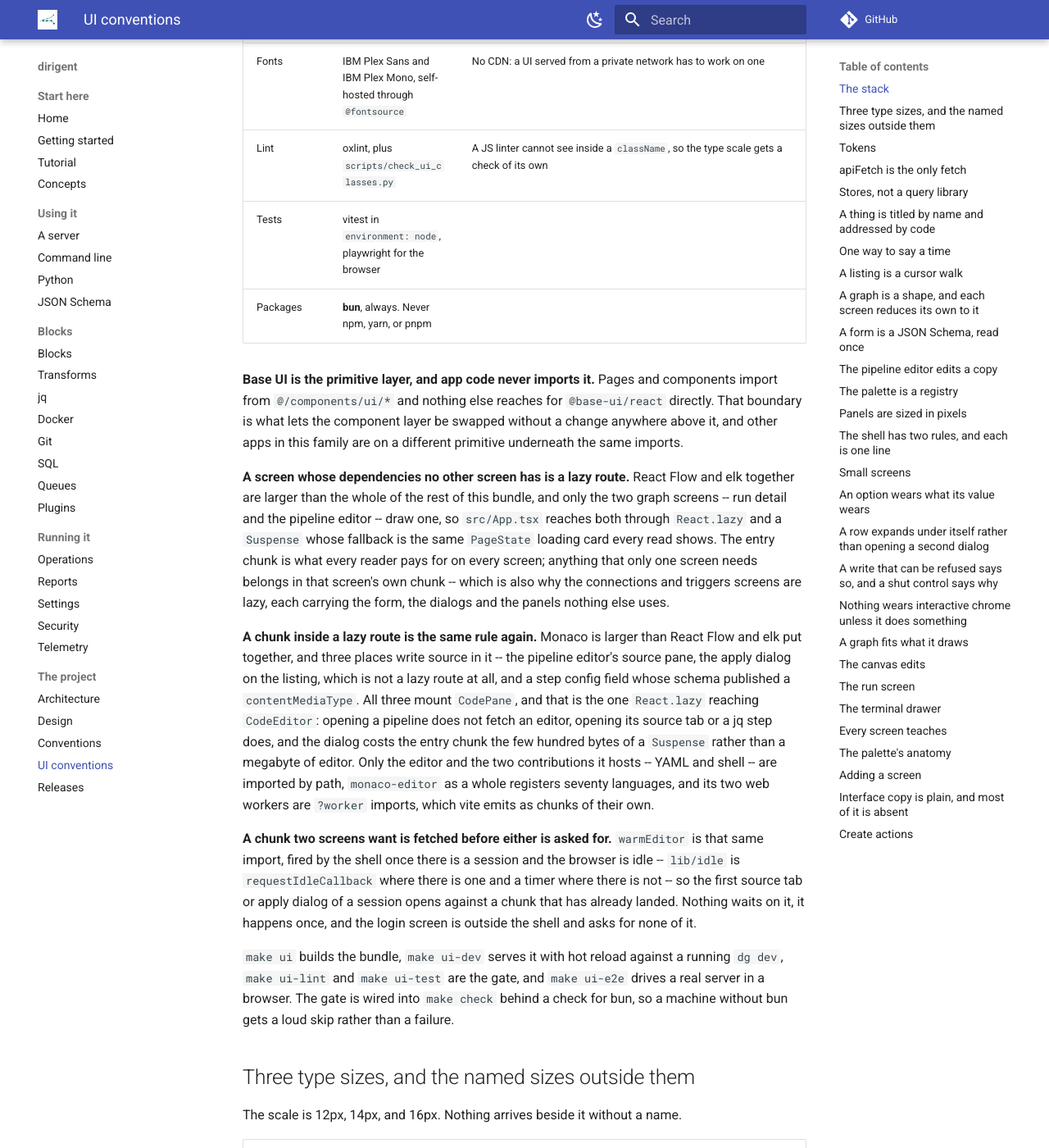
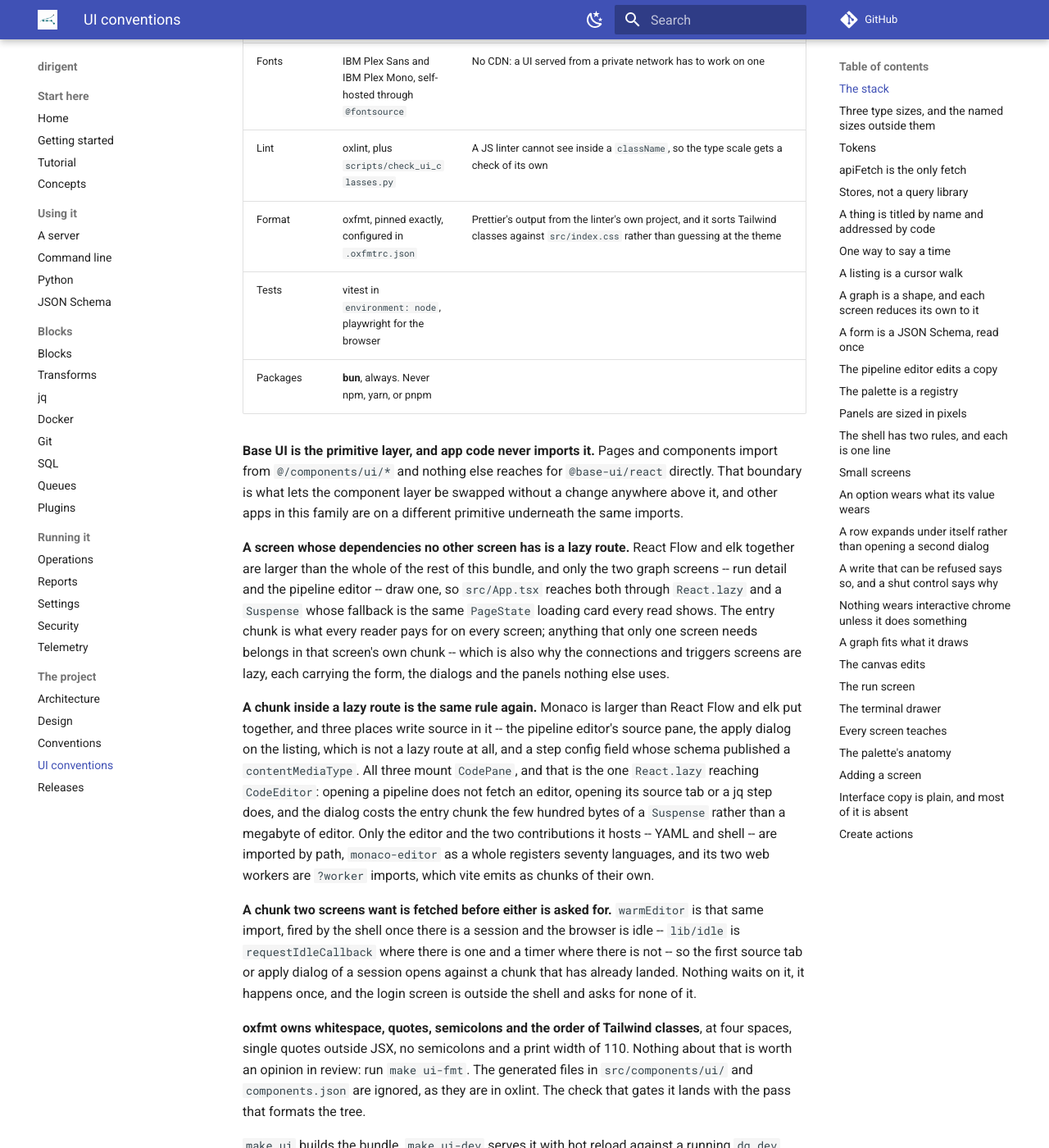
Before and after one commit to winterop-com/dirigent, an MkDocs documentation site: the page built from docs/ui-conventions.md, in a window 1280 px wide and 1400 px high, scrolled down 1318 px. Shown: the whole window at 82% size. Built offline with MkDocs 1.6.1 and Material for MkDocs 9.7.7, drawn with Linux system fonts in a browser that asks for light colours; comment, search, counter and statistics services are not loaded.

Commit message:
chore(ui): adopt oxfmt with the house style
The frontend had no formatter and the house style was convention only. oxfmt is
the oxc project's Prettier-compatible formatter, pinned exactly at 0.67.0 while
it is in beta.

.oxfmtrc.json writes down what the tree already does: four spaces, single quotes
outside JSX, double quotes inside it, no semicolons, trailing commas everywhere
Prettier would put them, and a print width of 110 -- the p99 line length of the
sources today, with what sits above it almost entirely unbreakable class strings.
Tailwind class sorting is on and reads src/index.css, so the v4 theme's own
utilities sort where they belong instead of being hoisted as unknown; cn and cva
are sorted too. Import sorting is off: it regroups imports across the blank lines
the files group by today.

src/components/ui and components.json are ignored, as they are in oxlint: shadcn
generates them and regenerates them.

make ui-fmt formats. The check is not in make ui-lint yet, because the tree is
not formatted yet -- the pass that formats 164 files brings the gate with it.

```diff
--- a/docs/ui-conventions.md
+++ b/docs/ui-conventions.md
@@ -24,6 +24,7 @@ and each one arrives as its own change. What follows is the frame every screen i
 | Mode | next-themes, `class` strategy | |
 | Fonts | IBM Plex Sans and IBM Plex Mono, self-hosted through `@fontsource` | No CDN: a UI served from a private network has to work on one |
 | Lint | oxlint, plus `scripts/check_ui_classes.py` | A JS linter cannot see inside a `className`, so the type scale gets a check of its own |
+| Format | oxfmt, pinned exactly, configured in `.oxfmtrc.json` | Prettier's output from the linter's own project, and it sorts Tailwind classes against `src/index.css` rather than guessing at the theme |
 | Tests | vitest in `environment: node`, playwright for the browser | |
 | Packages | **bun**, always. Never npm, yarn, or pnpm | |
 
@@ -55,6 +56,12 @@ import, fired by the shell once there is a session and the browser is idle -- `l
 `requestIdleCallback` where there is one and a timer where there is not -- so the first source tab
 or apply dialog of a session opens against a chunk that has already landed. Nothing waits on it,
 it happens once, and the login screen is outside the shell and asks for none of it.
+
+**oxfmt owns whitespace, quotes, semicolons and the order of Tailwind classes**, at four spaces,
+single quotes outside JSX, no semicolons and a print width of 110. Nothing about that is worth an
+opinion in review: run `make ui-fmt`. The generated files in `src/components/ui/` and
+`components.json` are ignored, as they are in oxlint. The check that gates it lands with the pass
+that formats the tree.
 
 `make ui` builds the bundle, `make ui-dev` serves it with hot reload against a running `dg dev`,
 `make ui-lint` and `make ui-test` are the gate, and `make ui-e2e` drives a real server in a
```
Also changed, not shown: 4 other files.
